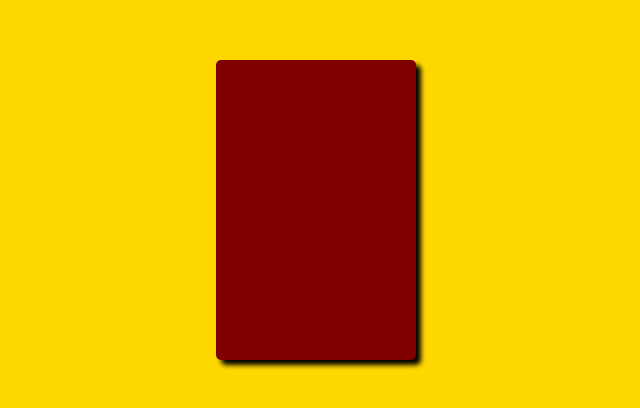
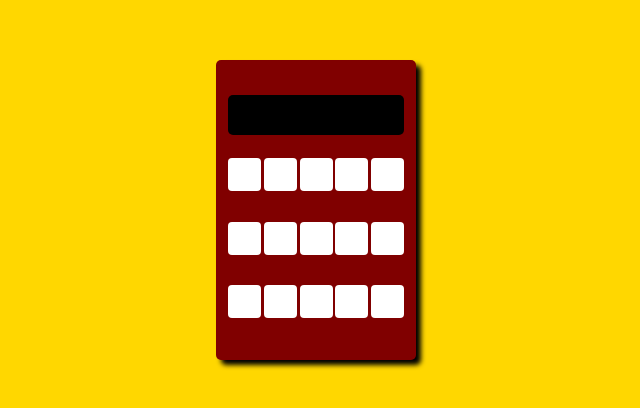
Before and after one commit to jess-izuu/flexBoxCalc2, a plain HTML site: page index.html in a window 1280 px wide. Shown: the part 190-598 px from the top of the page, without its empty margins (324-964 px from the left). Drawn offline with Linux system fonts and the light colour scheme.

Commit message:
buttons and spacing

```diff
--- a/index.html
+++ b/index.html
@@ -9,7 +9,30 @@
   </head>
   <body>
     <main class="boxy">
-      <div class="calculator"></div>
+      <div class="calculator">
+        <div class="calcRow display"></div>
+        <div class="calcRow">
+          <div class="button"></div>
+          <div class="button"></div>
+          <div class="button"></div>
+          <div class="button"></div>
+          <div class="button"></div>
+        </div>
+        <div class="calcRow">
+          <div class="button"></div>
+          <div class="button"></div>
+          <div class="button"></div>
+          <div class="button"></div>
+          <div class="button"></div>
+        </div>
+        <div class="calcRow">
+          <div class="button"></div>
+          <div class="button"></div>
+          <div class="button"></div>
+          <div class="button"></div>
+          <div class="button"></div>
+        </div>
+      </div>
     </main>
   </body>
 </html>
--- a/style.css
+++ b/style.css
@@ -21,4 +21,29 @@ main {
   background-color: maroon;
   border-radius: 5px;
   box-shadow: 5px 5px 5px black;
+  display: flex;
+  flex-direction: column;
+  justify-content: space-evenly;
+  padding: 12px;
+  box-sizing: border-box;
 }
+
+.calcRow {
+  height: 40px;
+  border-radius: 5px;
+  display: flex;
+  flex-direction: row;
+  flex-wrap: nowrap;
+  justify-content: space-between;
+}
+
+.display {
+  background-color: black;
+}
+
+.button {
+  width: 33px;
+  height: 33px;
+  background-color: white;
+  border-radius: 4px;
+}
```
